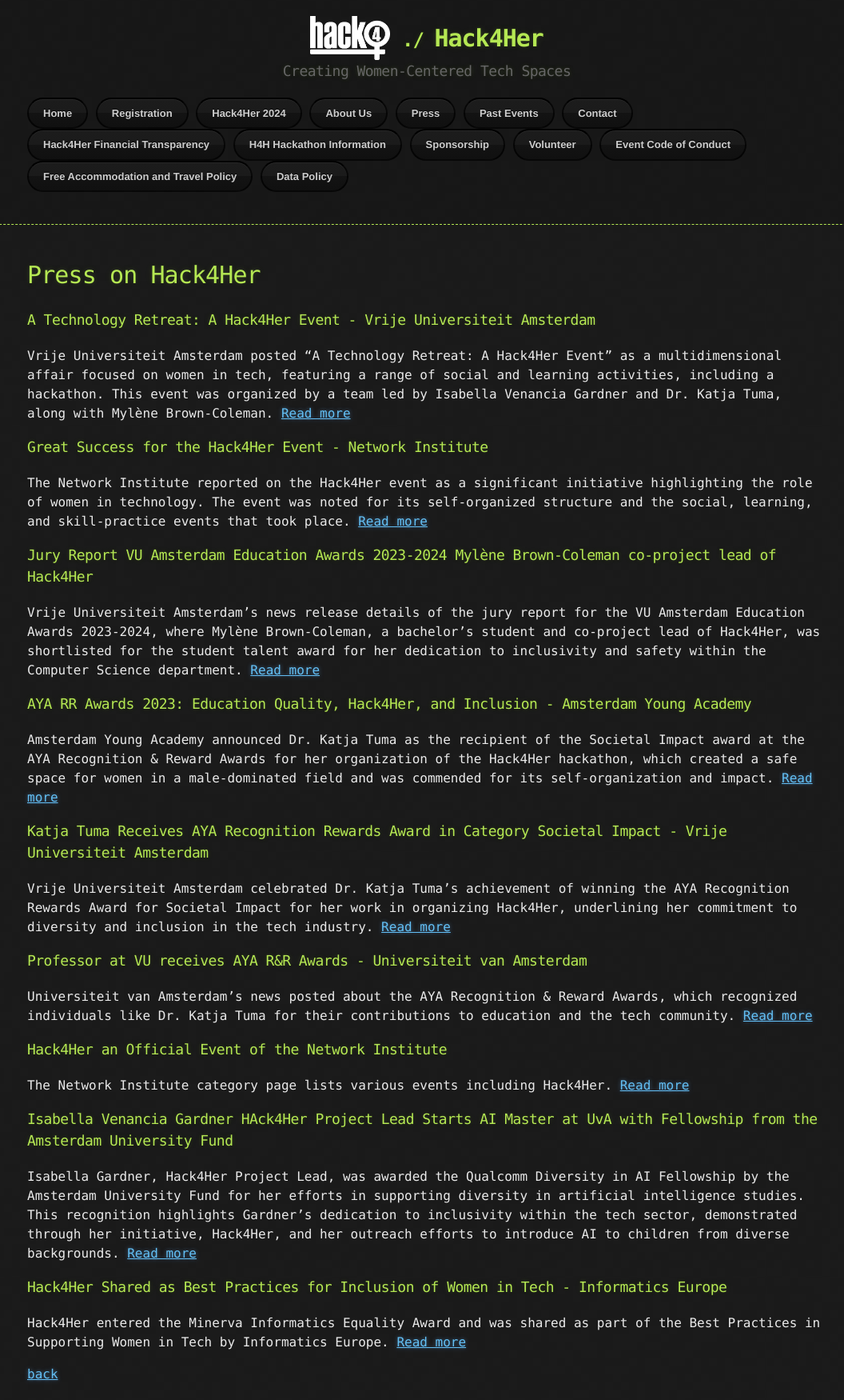
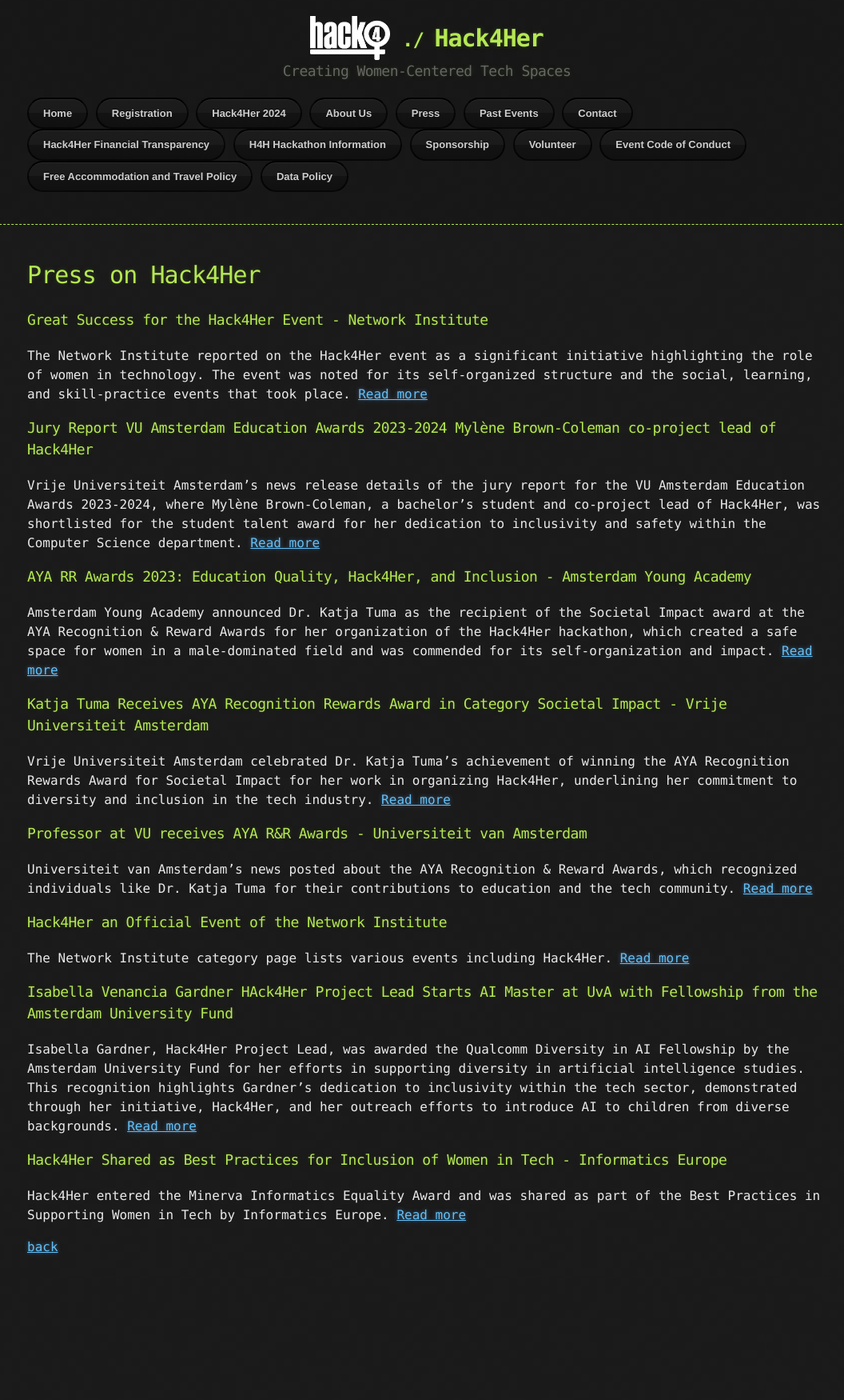
Before and after one commit to hack4her/hack4her.github.io, a Jekyll site: the page built from press.md, in a window 1280 px wide. Shown: the whole page at 80% size, without its empty margins (106-1162 px from the left). Built offline with Jekyll 4.4.1, drawn with Linux system fonts in a browser that asks for light colours; our own code applies the rules of GitHub Pages for plain Markdown files; the repository's description, which GitHub fills in, is left out; after the commit the page ends 1591 px from its top, so only the background shows below that.

Commit message:
Update press.md

```diff
--- a/press.md
+++ b/press.md
@@ -1,10 +1,4 @@
 # Press on Hack4Her
-
-### A Technology Retreat: A Hack4Her Event - Vrije Universiteit Amsterdam
-
-   Vrije Universiteit Amsterdam posted "A Technology Retreat: A Hack4Her Event" as a multidimensional affair focused on women in tech, featuring a range of social and learning activities, including a hackathon. This event was organized by a team led by Isabella Venancia Gardner and Dr. Katja Tuma, along with Mylène Brown-Coleman.
-   [Read more](https://vu.nl/en/events/2023/a-technology-retreat-a-hack4her-event)
-
 
 ### Great Success for the Hack4Her Event - Network Institute
    The Network Institute reported on the Hack4Her event as a significant initiative highlighting the role of women in technology. The event was noted for its self-organized structure and the social, learning, and skill-practice events that took place.
```
